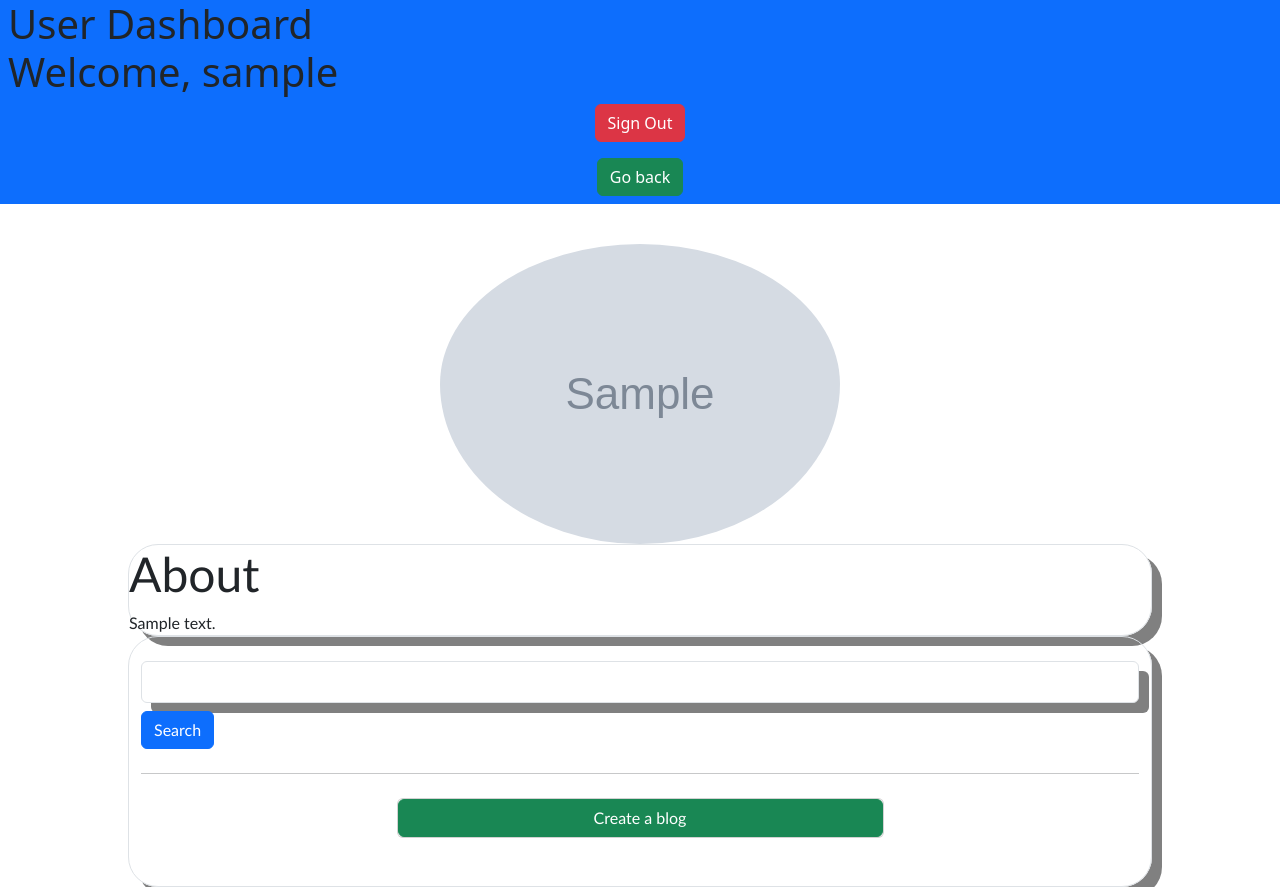
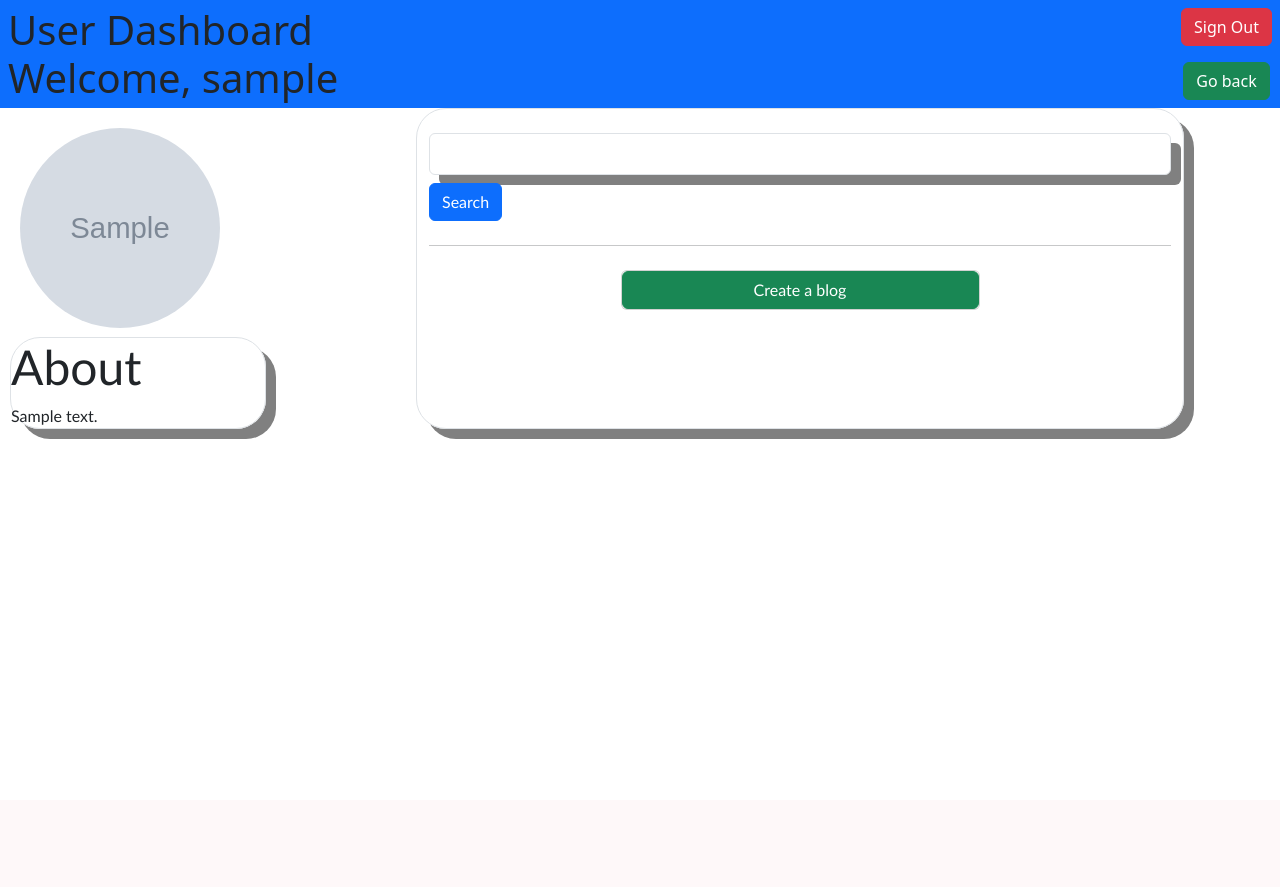
Before and after one commit to Aayushman4725/Blog-Application-using-python-with-django, a Django app: page /blog/user_dashboard/1 in a window 1280 px wide. After the commit the page ends 439 px from the top, so only its background shows below. Run offline with Django 5.2, Linux system fonts and the light colour scheme; a user stored in the database is signed in; tables that the repository leaves empty hold one stand-in row (values such as "Sample post"); grey boxes marked "Sample" are stand-in pictures; data that the repository does not hold is empty; parts of the project's set-up code (start-up, migrations or seed data) failed here and were passed over; some libraries are stand-ins or nearby versions; some web fonts are replaced.

Commit message:
added some new styles

```diff
--- a/blog_main/static/css/styles.css
+++ b/blog_main/static/css/styles.css
@@ -5,12 +5,11 @@
     border-color:black ;
     border-radius: 30px;
     width: 80%;
-    margin: 0 auto;
     border: 1px solid #ccc;
     display: flex; /* Use flexbox */
-    flex-direction: column; /* Stack children vertically */
+    flex-direction: column; /*Stack children vertically*/
     align-items: stretch; /* Stretch children to fit width */
-    justify-content: center;
+    justify-content: space-between;
 
 
 }
@@ -18,6 +17,8 @@
 
 
 .margin{
+    display: flex;
+    justify-content: space-between;
     margin: 1px;
    border: 2px solid ;
    padding: 7px;
@@ -36,9 +37,11 @@
 }
 
 .image{
-    padding-top: 20px;
-    margin: auto;
-    width:400px;
+
+    margin:10px;
+    width:200px;
+    height: 200px;
+
 
 }
 
@@ -47,3 +50,54 @@
     flex-direction: column;
     -ms-flex-item-align: start;
 }
+
+.header{
+    display: flex;
+    flex-wrap: wrap;
+    justify-content: space-around;
+    align-items: center;
+    flex-grow: 1;
+}
+
+.main-container{
+    display: flex;
+    flex-direction: column;
+}
+
+.nav-container{
+    display: flex;
+
+}
+
+.dash-container{
+    display: flex;
+    flex-direction: column;
+    flex : 1;
+    justify-content: space-between;
+}
+
+.blog-container{
+    display: flex;
+    justify-content: center;
+    flex: 3;
+
+}
+
+.dash-blog-container{
+    display: flex;
+    justify-content: space-evenly;
+    gap: 2 em;
+}
+
+.main-nav{
+    display: flex;
+    flex-direction: column;
+    align-items: stretch;
+}
+
+.about{
+    margin-top: 9px;
+    flex-wrap: wrap;
+    flex-grow: 1;
+    margin-left: 10px;
+}
```
